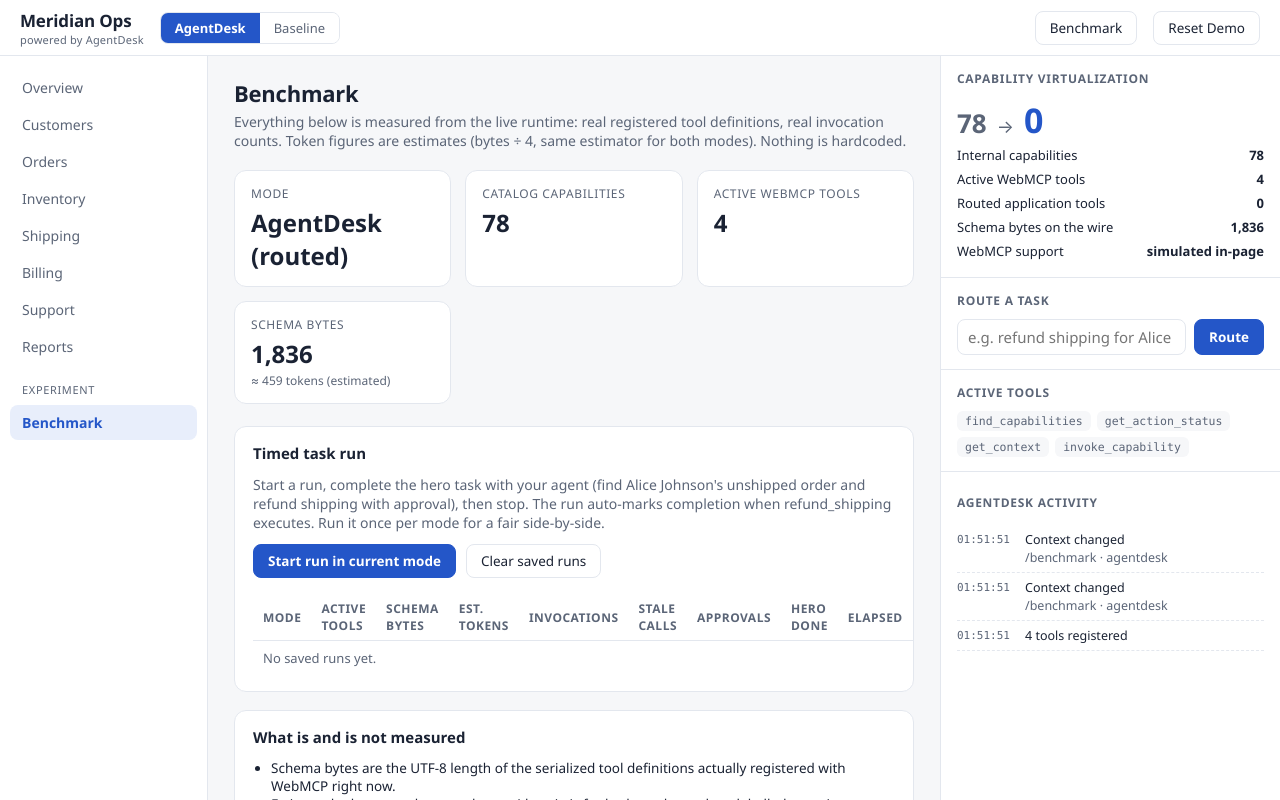
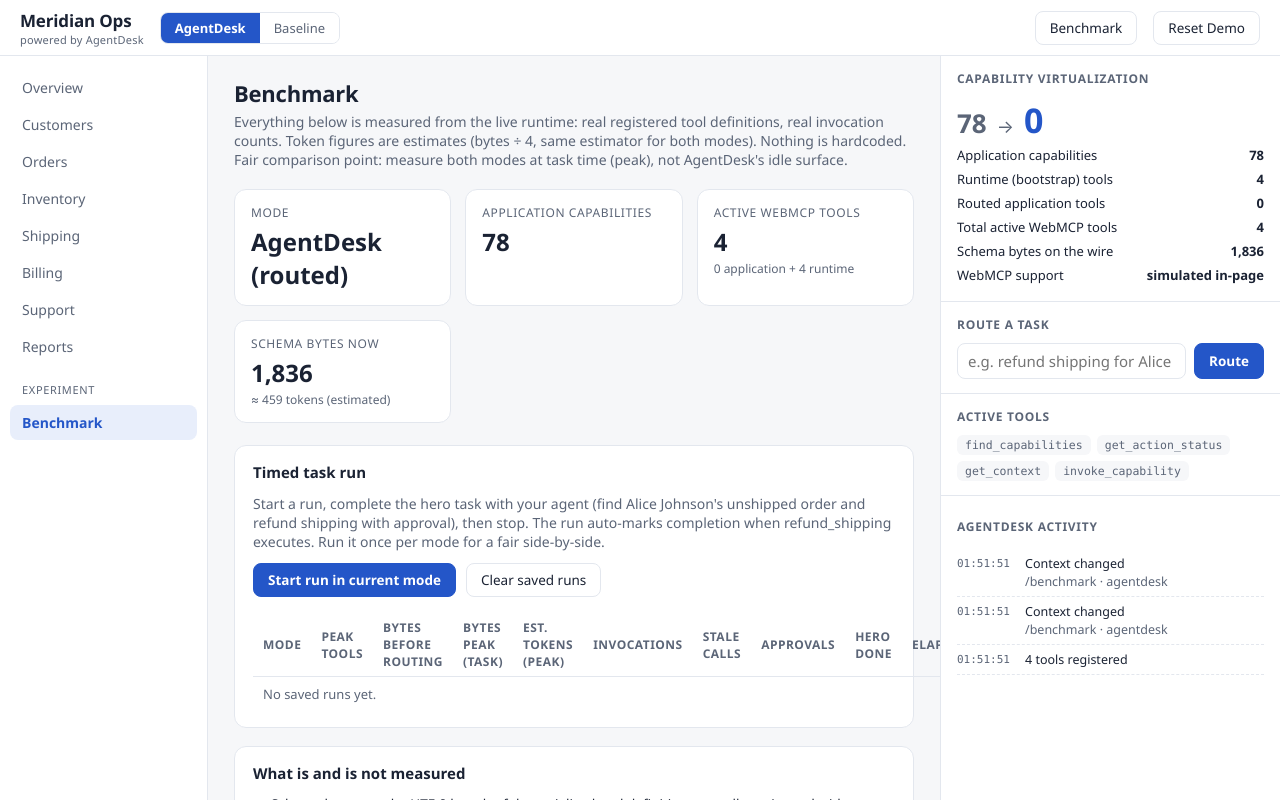
Before and after one commit to agentdesksdk/agentdesk, a React (Vite) app in the folder apps/demo/: page /agentdesk/benchmark in a window 1280 px wide. Built offline with nearby package versions, Linux system fonts and the light colour scheme.

Commit message:
fix: measure schema bytes before/peak/stop for a fair benchmark comparison

```diff
--- a/apps/demo/src/components/Inspector.tsx
+++ b/apps/demo/src/components/Inspector.tsx
@@ -46,16 +46,20 @@
           <span className={`to${bump ? " bump" : ""}`}>{routedCount}</span>
         </div>
         <div className="stat-row">
-          <span>Internal capabilities</span>
+          <span>Application capabilities</span>
           <span className="num">{snapshot.catalogSize}</span>
         </div>
         <div className="stat-row">
-          <span>Active WebMCP tools</span>
-          <span className="num">{snapshot.nativeTools.length}</span>
+          <span>Runtime (bootstrap) tools</span>
+          <span className="num">{bootstrapTools.length}</span>
         </div>
         <div className="stat-row">
           <span>Routed application tools</span>
           <span className="num">{routedCount}</span>
+        </div>
+        <div className="stat-row">
+          <span>Total active WebMCP tools</span>
+          <span className="num">{snapshot.nativeTools.length}</span>
         </div>
         <div className="stat-row">
           <span>Schema bytes on the wire</span>
--- a/apps/demo/src/instrumentation/benchmark.ts
+++ b/apps/demo/src/instrumentation/benchmark.ts
@@ -9,6 +9,11 @@
   elapsedMs: number | null;
   catalogSize: number;
   activeTools: number;
+  /** Schema bytes at run start, before any routing. */
+  schemaBytesStart: number;
+  /** Highest schema bytes observed during the run (the fair task-time figure). */
+  schemaBytesPeak: number;
+  /** Schema bytes when the run stopped. */
   schemaBytes: number;
   invocations: number;
   staleCalls: number;
@@ -26,7 +31,12 @@
 function loadRuns(): BenchRun[] {
   try {
     const raw = localStorage.getItem(STORAGE_KEY);
-    return raw ? (JSON.parse(raw) as BenchRun[]) : [];
+    const parsed = raw ? (JSON.parse(raw) as BenchRun[]) : [];
+    return parsed.map((run) => ({
+      ...run,
+      schemaBytesStart: run.schemaBytesStart ?? run.schemaBytes,
+      schemaBytesPeak: run.schemaBytesPeak ?? run.schemaBytes,
+    }));
   } catch {
     return [];
   }
@@ -53,8 +63,9 @@
 function refreshGauges(run: BenchRun): void {
   const snapshot = agentdesk.getSnapshot();
   run.catalogSize = snapshot.catalogSize;
-  run.activeTools = snapshot.nativeTools.length;
+  run.activeTools = Math.max(run.activeTools, snapshot.nativeTools.length);
   run.schemaBytes = snapshot.schemaBytes;
+  run.schemaBytesPeak = Math.max(run.schemaBytesPeak, snapshot.schemaBytes);
 }
 
 agentdesk.subscribe((snapshot) => {
@@ -69,6 +80,14 @@
     return;
   }
   let changed = false;
+  if (snapshot.schemaBytes > run.schemaBytesPeak) {
+    run.schemaBytesPeak = snapshot.schemaBytes;
+    changed = true;
+  }
+  if (snapshot.nativeTools.length > run.activeTools) {
+    run.activeTools = snapshot.nativeTools.length;
+    changed = true;
+  }
   for (const event of fresh) {
     if (event.kind === "capability_invoked") {
       run.invocations += 1;
@@ -121,6 +140,8 @@
       elapsedMs: null,
       catalogSize: snapshot.catalogSize,
       activeTools: snapshot.nativeTools.length,
+      schemaBytesStart: snapshot.schemaBytes,
+      schemaBytesPeak: snapshot.schemaBytes,
       schemaBytes: snapshot.schemaBytes,
       invocations: 0,
       staleCalls: 0,
--- a/apps/demo/src/routes/Benchmark.tsx
+++ b/apps/demo/src/routes/Benchmark.tsx
@@ -6,6 +6,14 @@
   const snapshot = useRuntime();
   const bench = useBenchmark();
   const modeLabel = snapshot.exposure === "flat" ? "Baseline (flat)" : "AgentDesk (routed)";
+  const BOOTSTRAP = new Set([
+    "find_capabilities",
+    "invoke_capability",
+    "get_context",
+    "get_action_status",
+  ]);
+  const runtimeTools = snapshot.nativeTools.filter((name) => BOOTSTRAP.has(name)).length;
+  const appTools = snapshot.nativeTools.length - runtimeTools;
 
   return (
     <>
@@ -14,13 +22,19 @@
         Everything below is measured from the live runtime: real registered
         tool definitions, real invocation counts. Token figures are estimates
         (bytes ÷ 4, same estimator for both modes). Nothing is hardcoded.
+        Fair comparison point: measure both modes at task time (peak), not
+        AgentDesk&apos;s idle surface.
       </p>
       <div className="cards">
         <StatCard label="Mode" value={modeLabel} />
-        <StatCard label="Catalog capabilities" value={snapshot.catalogSize} />
-        <StatCard label="Active WebMCP tools" value={snapshot.nativeTools.length} />
+        <StatCard label="Application capabilities" value={snapshot.catalogSize} />
         <StatCard
-          label="Schema bytes"
+          label="Active WebMCP tools"
+          value={snapshot.nativeTools.length}
+          hint={`${appTools} application + ${runtimeTools} runtime`}
+        />
+        <StatCard
+          label="Schema bytes now"
           value={snapshot.schemaBytes.toLocaleString()}
           hint={`≈ ${estimateTokens(snapshot.schemaBytes).toLocaleString()} tokens (estimated)`}
         />
@@ -57,9 +71,10 @@
           <thead>
             <tr>
               <th>Mode</th>
-              <th>Active tools</th>
-              <th>Schema bytes</th>
-              <th>Est. tokens</th>
+              <th>Peak tools</th>
+              <th>Bytes before routing</th>
+              <th>Bytes peak (task)</th>
+              <th>Est. tokens (peak)</th>
               <th>Invocations</th>
               <th>Stale calls</th>
               <th>Approvals</th>
@@ -70,7 +85,7 @@
           <tbody>
             {bench.runs.length === 0 ? (
               <tr>
-                <td colSpan={9} className="empty">
+                <td colSpan={10} className="empty">
                   No saved runs yet.
                 </td>
               </tr>
@@ -79,9 +94,10 @@
                 <tr key={run.id}>
                   <td>{run.mode === "flat" ? "baseline" : "agentdesk"}</td>
                   <td>{run.activeTools}</td>
-                  <td>{run.schemaBytes.toLocaleString()}</td>
+                  <td>{run.schemaBytesStart.toLocaleString()}</td>
+                  <td>{run.schemaBytesPeak.toLocaleString()}</td>
                   <td>
-                    {estimateTokens(run.schemaBytes).toLocaleString()}
+                    {estimateTokens(run.schemaBytesPeak).toLocaleString()}
                     <span className="est"> est.</span>
                   </td>
                   <td>{run.invocations}</td>
@@ -107,6 +123,11 @@
             definitions actually registered with WebMCP right now.
           </li>
           <li>
+            A run records bytes before routing, the peak during the task, and
+            the value at stop. Compare modes at peak; AgentDesk&apos;s idle
+            4-tool surface is not the comparison figure.
+          </li>
+          <li>
             Estimated tokens use the same bytes÷4 heuristic for both modes and
             are labelled as estimates.
           </li>
```
Also changed, not shown: 1 other file (tests, documents, lock files or other folders).
